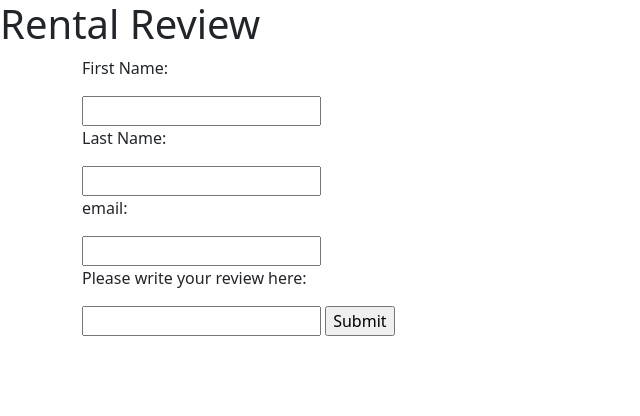
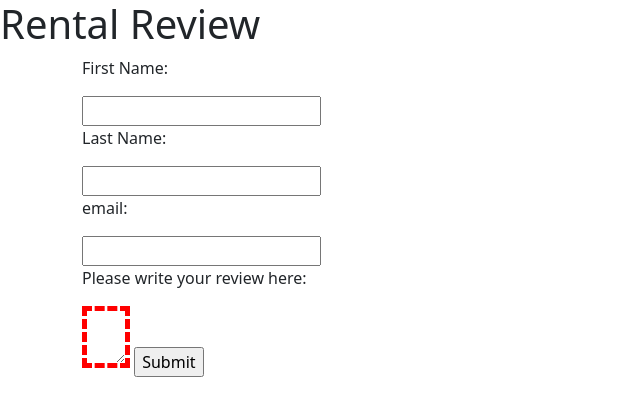
Before and after one commit to jBuly4/Django_Fullstack_Trainings, a Django app: page /cars/rental_review/ in a window 1280 px wide. Shown: the top 416 px of the page, without its empty margins (0-640 px from the left). Run offline with Django 4.2, Linux system fonts and the light colour scheme.

Commit message:
forms: widgets and styling

```diff
--- a/mysite_forms/cars/forms.py
+++ b/mysite_forms/cars/forms.py
@@ -5,7 +5,19 @@ class ReviewForm(forms.Form):
     first_name = forms.CharField(label='First Name', max_length=100)  # explanation find in dojango docs
     last_name = forms.CharField(label='Last Name', max_length=100)
     email = forms.EmailField(label='email')
-    review = forms.CharField(label='Please write your review here')
+    review = forms.CharField(label='Please write your review here',
+                             widget=forms.Textarea(
+                                     attrs={'class': 'myform',
+                                            'rows': '2',
+                                            'cols': '2'  # if we need to play with width of textarea
+                                            }
+                             ))
 
 """
-after creating a form -> views import form -> change a view"""
+after creating a form -> views import form -> change a view
+all fields have many parameters. one of them is widget.
+read the docs to understand how changes of widget will change forms view
+attrs -> dict with params -> styling class. that will allow to style exactly this form. -> no need to use myform in
+html for all forms
+but you can do it only inside widget parameter.
+"""
--- /dev/null
+++ b/mysite_forms/cars/static/cars/custom.css
@@ -0,0 +1,3 @@
+.myform{
+    border: 5px dashed red;
+}
--- a/mysite_forms/cars/templates/cars/rental_review.html
+++ b/mysite_forms/cars/templates/cars/rental_review.html
@@ -1,4 +1,7 @@
 <!DOCTYPE html>
+
+{% load static %}
+
 <html lang="en">
 <head>
 	<meta charset="UTF-8">
@@ -8,11 +11,13 @@
       integrity="sha384-gH2yIJqKdNHPEq0n4Mqa/HGKIhSkIHeL5AyhkYV8i59U5AR6csBvApHHNl/vI1Bx" crossorigin="anonymous">
 	<!-- JavaScript Bundle with Popper -->
 	<script src="https://cdn.jsdelivr.net/npm/bootstrap@5.2.0/dist/js/bootstrap.bundle.min.js"
-        integrity="sha384-A3rJD856KowSb7dwlZdYEkO39Gagi7vIsF0jrRAoQmDKKtQBHUuLZ9AsSv4jD4Xa" crossorigin="anonymous"></script>
+        integrity="sha384-A3rJD856KowSb7dwlZdYEkO39Gagi7vIsF0jrRAoQmDKKtQBHUuLZ9AsSv4jD4Xa"
+            crossorigin="anonymous"></script>
+	<link rel="stylesheet" href="{% static 'cars/custom.css' %}">
 </head>
 <body>
 	<h1>Rental Review</h1>
-	<div class="container">
+	<div class="container"> <!-- myform"> {# don't forget to run migrations to display statics #} -->
 		<form method="POST">
 		{% csrf_token %}
 <!--		{{ form.as_p }} &lt;!&ndash; as_p - all forms in their own paragraph &ndash;&gt;-->
```
Also changed, not shown: mysite_forms/db.sqlite3.
